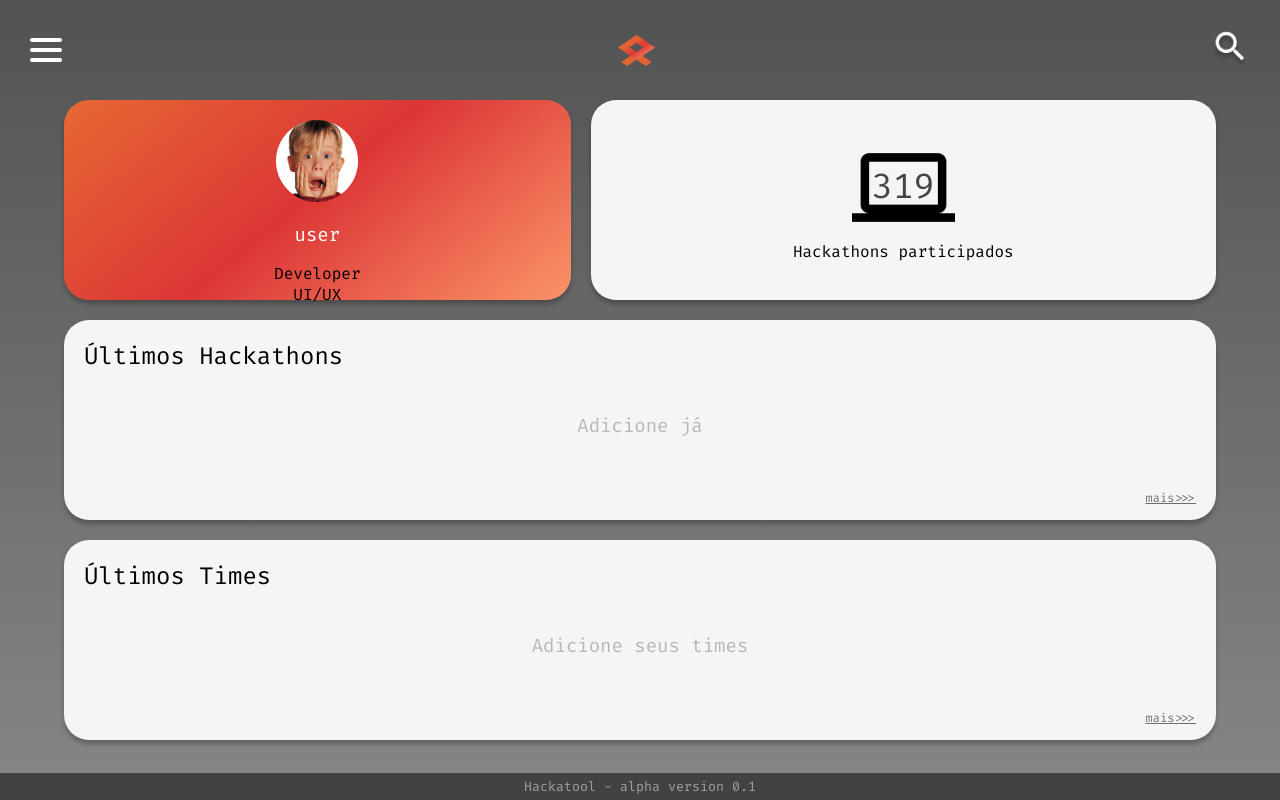
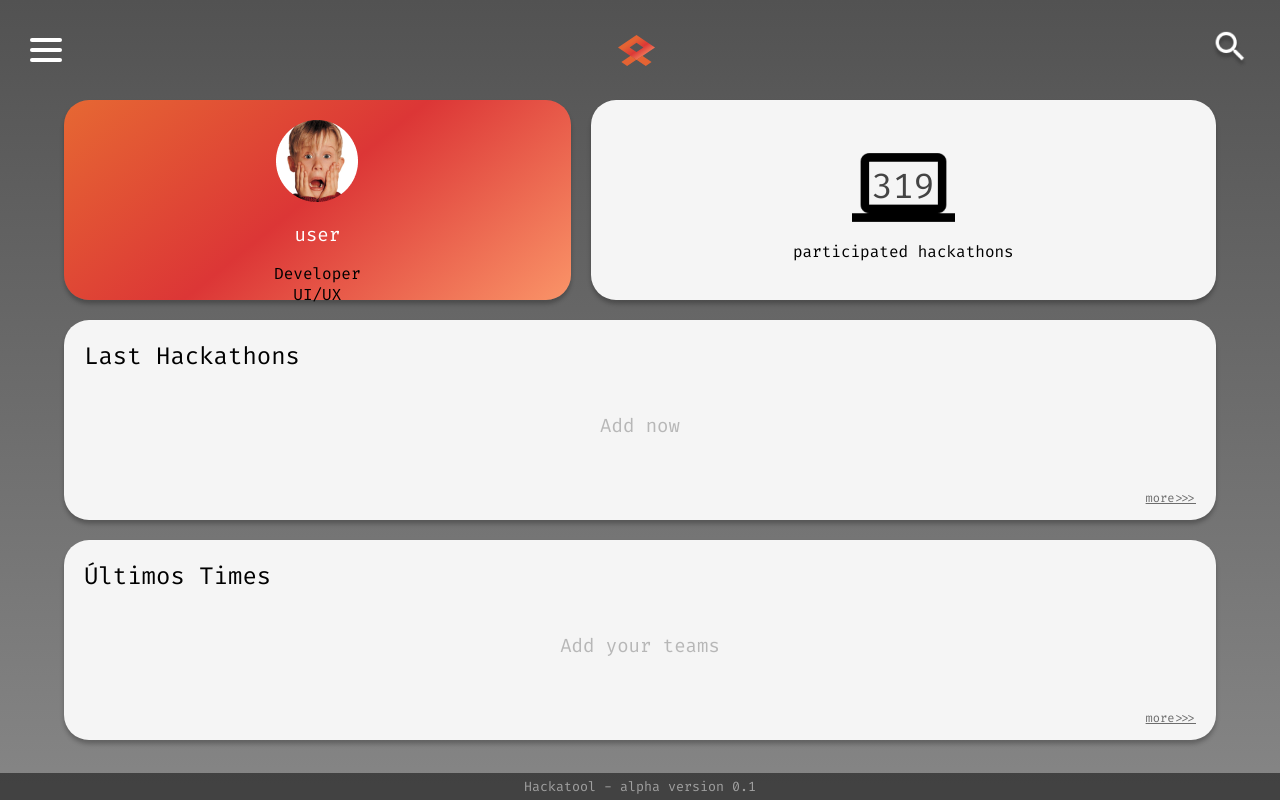
Before and after one commit to hackatool/frontend, a React (Create React App) app: page / in a window 1280 px wide. Built offline with nearby package versions, Linux system fonts and the light colour scheme.

Commit message:
english translation

```diff
--- a/src/components/BoxDialog/index.jsx
+++ b/src/components/BoxDialog/index.jsx
@@ -8,13 +8,13 @@ export default class BoxDialog extends Component {
             <div className={styles.boxDialog}>
 
                 <h2 className={styles.prompt}>
-                    Link do Hackathon
+                    Hackathon Link
                 </h2>
 
                 <input type="url" name="url" id="link" className={styles.link} />
                 {/* todo: trocar por form e input */}
                 <button className={styles.saveButton}>
-                   <span>Salvar</span>
+                   <span>Save</span>
                 </button>
 
             </div>
--- a/src/components/Menu/index.jsx
+++ b/src/components/Menu/index.jsx
@@ -17,9 +17,9 @@ export default class Menu extends Component {
                     <ul>
                         <li>Home</li>
                         <li> <Link to="/user">Profile</Link> </li>
-                        <li> <Link to="/hackathons">Eventos</Link> </li>
-                        <li> <Link to="/user">Projetos</Link> </li>
-                        <li>Mais</li>
+                        <li> <Link to="/hackathons">Events</Link> </li>
+                        <li> <Link to="/user">Projects</Link> </li>
+                        <li>More</li>
                         <li>Logout</li>
                     </ul>
 
--- a/src/components/SearchBox/index.jsx
+++ b/src/components/SearchBox/index.jsx
@@ -8,8 +8,8 @@ export default class SearchBox extends Component {
         return (
             <div className="searchbox-container">
                 <form action="#">
-                    <input type="text" name="who" id="search-input" placeholder="Quem você procura?" />
-                    <input type="image" src={send} alt="Pesquisar" />
+                    <input type="text" name="who" id="search-input" placeholder="Who are you searching for?" />
+                    <input type="image" src={send} alt="Search" />
                 </form>
 
                 <span onClick={this.props.onDismiss}>(back)</span>
--- a/src/pages/CardList/index.jsx
+++ b/src/pages/CardList/index.jsx
@@ -71,21 +71,21 @@ export default class CardList extends Component {
                             <Icon number={319}></Icon>
 
                             <span className="description">
-                                Hackathons participados
+                                participated hackathons
                             </span>
 
                         </div>
 
                         <div className="card list hacks">
-                            <h2>Últimos Hackathons</h2>
+                            <h2>Last Hackathons</h2>
                             <div className="empty">
                                 <span>
-                                    Adicione já
+                                    Add now
                             </span>
                             </div>
 
                             <Link to="/hackathons">
-                                mais>>>
+                                more>>>
                             </Link>
                         </div>
 
@@ -93,10 +93,10 @@ export default class CardList extends Component {
                             <h2>Últimos Times</h2>
                             <div className="empty">
                                 <span>
-                                    Adicione seus times
+                                    Add your teams
                             </span>
                             </div>
-                            <a href="#mais">mais>>></a>
+                            <a href="#more">more>>></a>
                         </div>
                     </div>
                 </div>
--- a/src/pages/HackaPage/index.jsx
+++ b/src/pages/HackaPage/index.jsx
@@ -15,7 +15,7 @@ export default class HackaPage extends Component {
     }
 
     handleAdd = () => {
-        const data = prompt('Insira o Link do evento');
+        const data = prompt('Insert event link');
         console.log(data);
 
         if (data) this.setState({ hackathonsList: [...this.state.hackathonsList, data] })
@@ -43,7 +43,7 @@ export default class HackaPage extends Component {
                         {
                             this.state.hackathonsList.length === 0 ?
                                 <div className={empty}>
-                                    <span>Nenhum encontrado</span>
+                                    <span>None found</span>
                                 </div>
 
                                 :
--- a/src/pages/Profile/index.jsx
+++ b/src/pages/Profile/index.jsx
@@ -19,7 +19,7 @@ export default class Profile extends Component {
                     </div>
 
                     <div className="languages">
-                        <h2>Linguagens</h2>
+                        <h2>Languages</h2>
 
                         <Skillbar skill="NodeJS" color="green" progress={0.5} width={200}></Skillbar>
                         <Skillbar skill="ReactJS" color="lightblue" progress={0.7} width={200}></Skillbar>
@@ -27,11 +27,11 @@ export default class Profile extends Component {
 
                     </div>
                     <div className="prizes">
-                        <h2>Prêmios</h2>
+                        <h2>Prizes</h2>
 
                         <div className={styles.empty}>
                             <span>
-                                Nenhum encontrado
+                                None found
                             </span>
                         </div>
 
```
